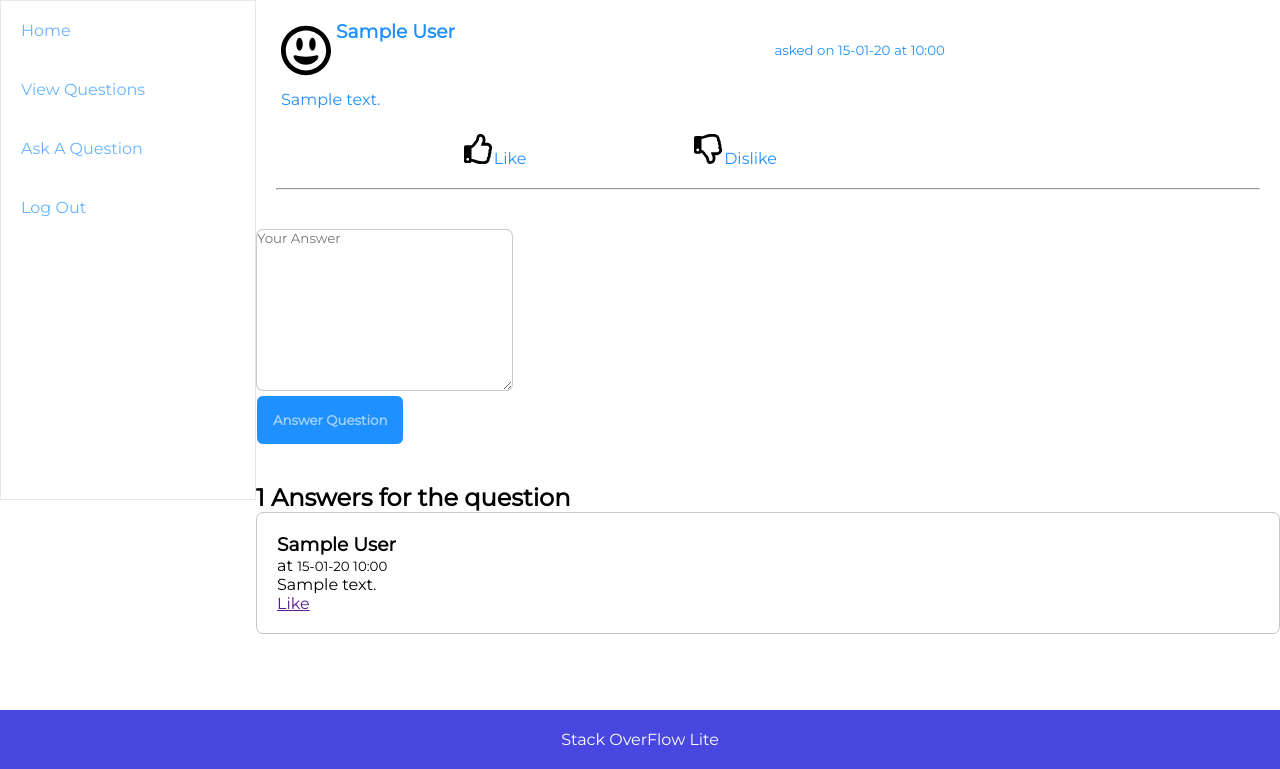
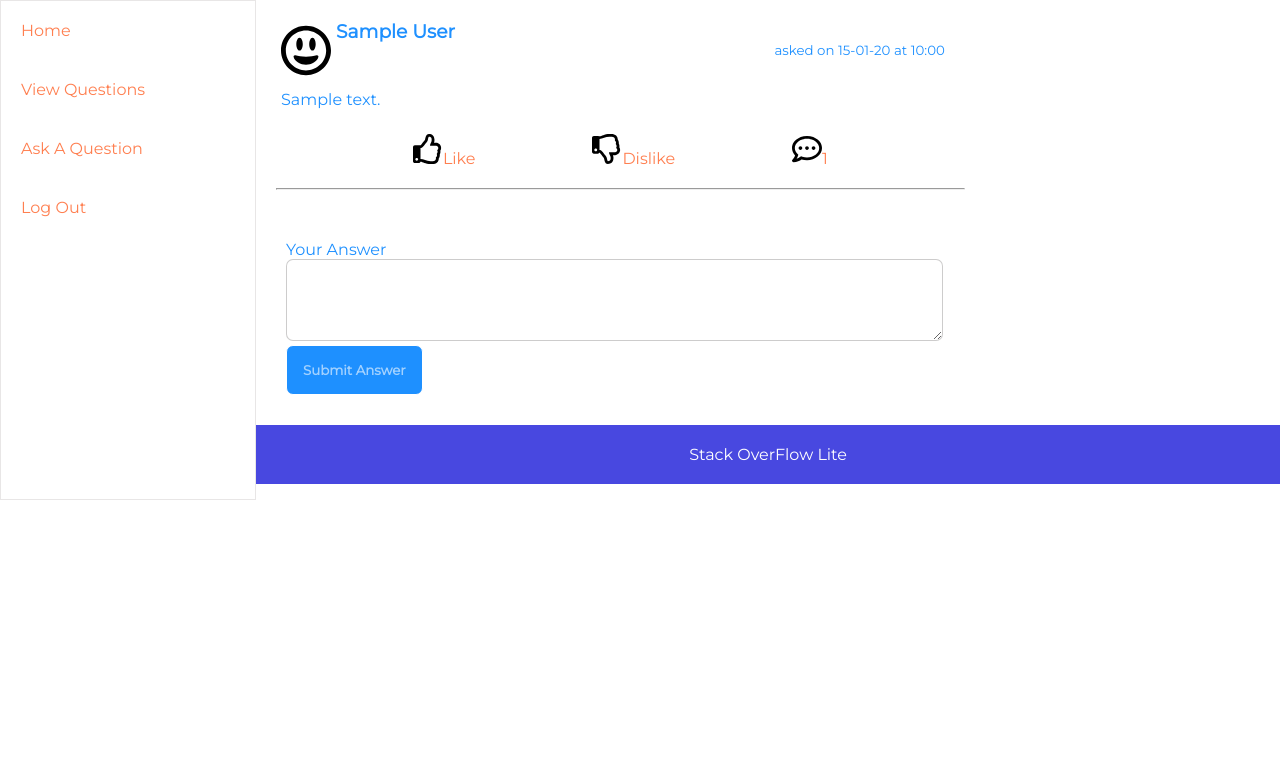
Before and after one commit to jod35/StackOverflow-lite, a Flask app: page /answer_question/1 in a window 1280 px wide. Shown: the part 116-885 px from the top of the page. After the commit the page ends 616 px from the top, so only its background shows below. Run offline with Flask 2, Linux system fonts and the light colour scheme; tables that the repository leaves empty hold one stand-in row (values such as "Sample post"); some libraries are stand-ins or nearby versions.

Commit message:
modified the question answering page

```diff
--- a/stack/routes.py
+++ b/stack/routes.py
@@ -89,14 +89,16 @@
 def answer_question(question_id):
     question_to_answer=Question.query.get_or_404(question_id)
     answers=Answer.query.filter_by(question=question_to_answer).all()
-
-
-
     count=0
     for i in answers:
         count+=1
+    context={
+    'question_to_answer':question_to_answer,
+    'answers':answers,
+    'count':count
+    }
 
-    return render_template('answer.html',question_to_answer=question_to_answer,answers=answers,count=count)
+    return render_template('answer.html',**context)
 
 @app.route('/add_answer/<int:question_id>',methods=['POST'])
 def add_answer(question_id):
--- a/stack/static/main.css
+++ b/stack/static/main.css
@@ -47,6 +47,7 @@
   color:white;
 
 }
+
 .form{
   padding: 30px;
   color:rgb(72, 72, 224);
@@ -87,8 +88,9 @@
   position: relative;
   background-color: white;
 
-
-
+}
+.left a{
+  color: coral;
 }
 
 .user-opt{
@@ -101,7 +103,7 @@
 }
 .user-opt:hover{
 color: white;
-background-color:dodgerblue;
+background-color:coral;
 }
 .right{
 
@@ -157,6 +159,11 @@
 .question-form{
   display: flex;
 }
+.content-text{
+  padding:30px;
+  width: 70%;
+  color: dodgerblue;
+}
 .status{
     width: 70%;
     font-family: sans-serif;
@@ -190,6 +197,6 @@
     justify-content: space-evenly;
 }
 .like-share a{
-    color: dodgerblue;
+    color: coral;
     text-decoration: none;
 }
--- a/stack/templates/answer.html
+++ b/stack/templates/answer.html
@@ -14,7 +14,7 @@
                                       <div class="status-header">
                                             <div class="status-heading">
                                                 <div class="prof-pic">
-                                                    <img src=".{{url_for('static',filename='images/grin-alt.svg')}}" alt="face" width="50">
+                                                    <img src="{{url_for('static',filename='images/grin-alt.svg')}}" alt="face" width="50">
                                                 </div>
                                                 <h3>{{question_to_answer.author}}</h3>
                                             </div>
@@ -30,42 +30,21 @@
                                       <div class="like-share">
                                           <a href=""><img src="{{url_for('static',filename='images/thumbs-up.svg')}}" alt="" width="30">Like</a>
                                           <a href=""><img src="{{url_for('static',filename='images/thumbs-down.svg')}}" alt="" width="30">Dislike</a>
+                                          <a href="#"><img src="{{url_for('static',filename='images/comment-dots.svg')}}" alt="" width="30">{{count}}</a>
                                       </div>
+                                      <hr>
                           </div>
-                          <hr>
-                          <br>
+                      </div>
 
+                      <div class="content-text">
+                          <form  action="/add_answer/{{question_to_answer.id}}" method="post">
+                            <label for="content">Your Answer</label><br>
+                            <textarea name="content" rows="5" cols="80"></textarea>
+                            <input type="submit"  value="Submit Answer" class="mybtn">
+                          </form>
                       </div>
 
 
-                                <form action="/add_answer/{{question_to_answer.id}}" method="post">
-                                   <textarea name="content" id="" cols="30" rows="10" placeholder="Your Answer"></textarea>
-                                   <br>
-                                   <input type="submit" value="Answer Question" class="mybtn">
-                                </form>
-                            <br><br>
-
-                            <div class="">
-                                <h2>{{count}} Answers for the question</h2>
-                                {% for answer in answers  %}
-
-                                    {% if answer.question_id == question_to_answer.id %}
-                                    <div class="quest">
-                                            <h3>{{answer.author}}</h3> at <small>{{answer.date_answered.strftime("%d-%m-%y %H:%M")}}</small>
-                                            <p>{{answer.content}}</p>
-                                            <div class="quest-opt">
-                                                <a href="">Like</a>
-                                            </div>
-                                    </div>
-                                        <br><br>
-                                    {% endif %}
-                                {% endfor %}
-                        </div>
-                        <br><br>
-
-
-             </div>
-         </div>
 
 
 
```
